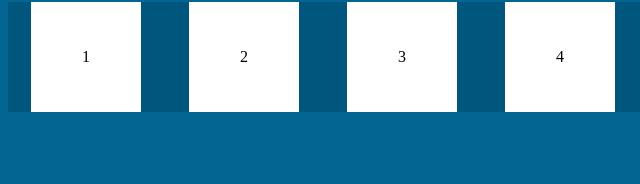
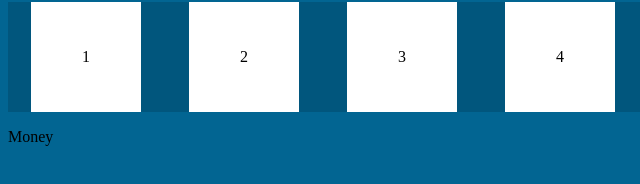
Before and after one commit to ChronoDragon/Coursework, a plain HTML site: page index.html in a window 1280 px wide. Shown: the part 590-774 px from the top of the page, 0-640 px from the left. Drawn offline with Linux system fonts and the light colour scheme.

Commit message:
Tried out github

```diff
--- a/index.html
+++ b/index.html
@@ -54,6 +54,7 @@
         <div class="nbox">7</div>
         <div class="nbox">8</div>
     </div>
+    <p>Money</p>
 
 </body>
 </html>
```
